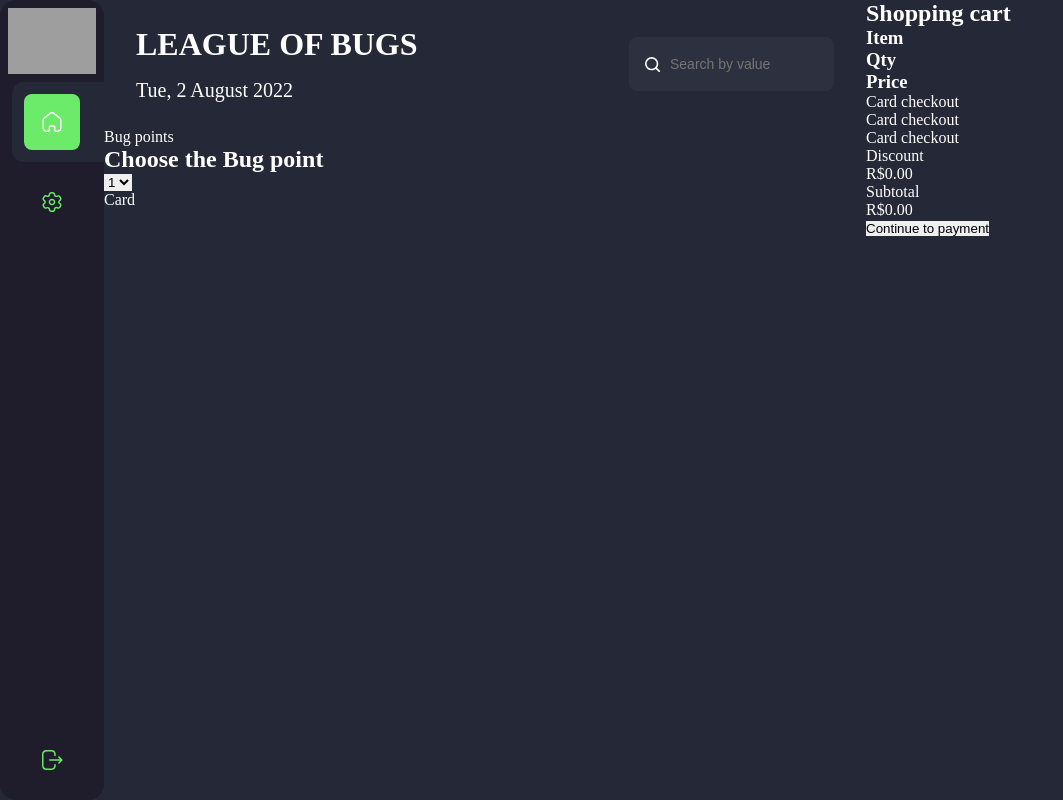
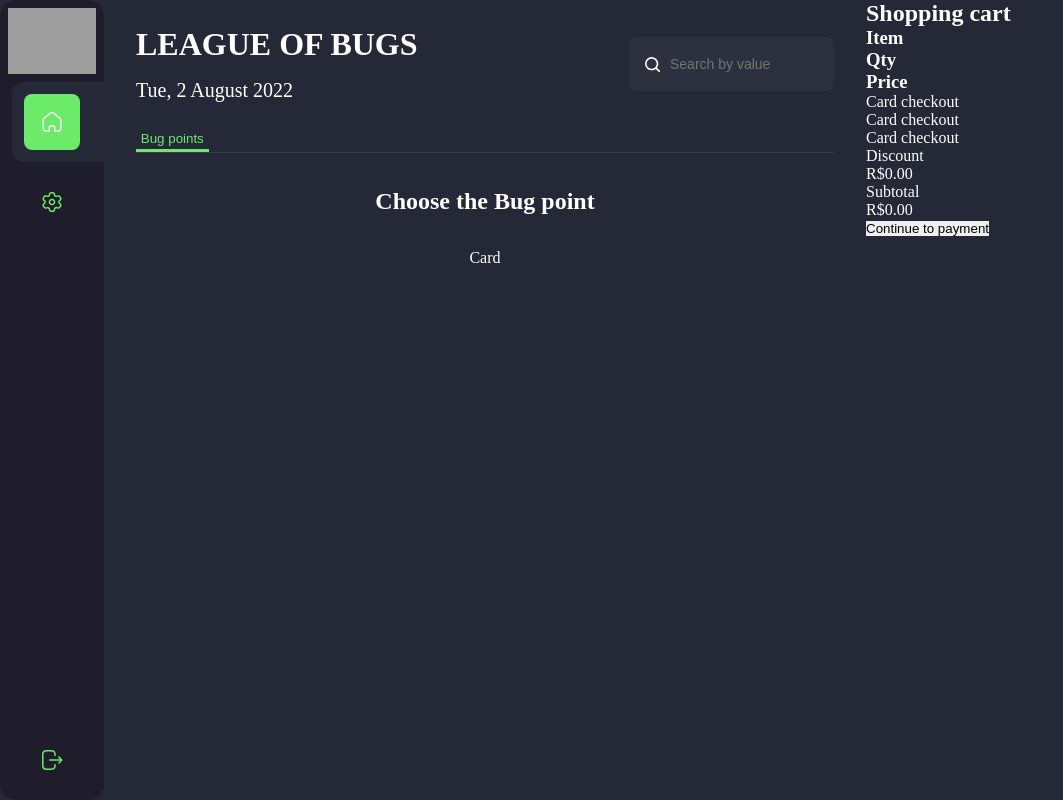
Before and after one commit to hethus/League-of-Bugs-react-ts, a React (Vite) app: page / in a window 1280 px wide. Shown: the whole page, without its empty margins (0-1063 px from the left). Built offline with nearby package versions, Linux system fonts and the light colour scheme; grey boxes are pictures that could not be loaded; a web font is replaced by a local one.

Commit message:
feature: created the ProductsHeaderContainer

```diff
--- a/src/pages/Home/index.tsx
+++ b/src/pages/Home/index.tsx
@@ -22,15 +22,12 @@ const Home = () => {
           </Styled.SearchInputContainer>
         </Styled.HomeContentHeader>
         <section>
-          <div>
-            <p>Bug points</p>
-          </div>
-          <div>
+          <Styled.CategoriesNavigationBar>
+            <Styled.CategoriesNavigationButton active>Bug points</Styled.CategoriesNavigationButton>
+          </Styled.CategoriesNavigationBar>
+          <Styled.ProductsHeaderContainer>
             <h2>Choose the Bug point</h2>
-            <select name="" id="">
-              <option value="1">1</option>
-            </select>
-          </div>
+          </Styled.ProductsHeaderContainer>
           <div>
             <div>Card</div>
           </div>
--- a/src/pages/Home/style.ts
+++ b/src/pages/Home/style.ts
@@ -1,4 +1,8 @@
-import styled from "styled-components";
+import styled, { css } from "styled-components";
+
+interface CategoriesNavigationButtonProps {
+  active?: boolean;
+}
 
 export const HomeContainer = styled.div`
   width: 100%;
@@ -6,6 +10,16 @@ export const HomeContainer = styled.div`
   display: flex;
   background-color: #252836;
   color: #fff;
+
+  section {
+    width: 100%;
+    align-items: center;
+    display: flex;
+    flex-direction: column;
+    justify-content: center;
+    padding: 0 2rem;
+    box-sizing: border-box;
+  }
 `;
 
 export const HomeContentContainer = styled.div`
@@ -57,3 +71,39 @@ export const SearchInputContainer = styled.div`
     }
   }
 `
+
+export const CategoriesNavigationBar = styled.div`
+  width: 100%;
+  height: 3vh;
+  border-bottom: 1px solid #393c49;
+  display: flex;
+`
+
+export const CategoriesNavigationButton = styled.button<CategoriesNavigationButtonProps>`
+  color: #393c49;
+  border: 0;
+  cursor: pointer;
+  padding-left: 0.3rem;
+  padding-right: 0.3rem;
+  margin-right: 0.4rem;
+  background-color: #252836;
+
+  :hover {
+    color: #ffffff;
+  }
+
+  ${({ active }) => active && css`
+    color: #6cea69;
+    border-bottom: 3px solid #6cea69;
+  `}
+`
+
+export const ProductsHeaderContainer = styled.div`
+  width: 100%;
+  height: 12vh;
+  display: flex;
+  align-items: center;
+  justify-content: center;
+  padding: 0 2rem;
+  box-sizing: border-box;
+`
```
